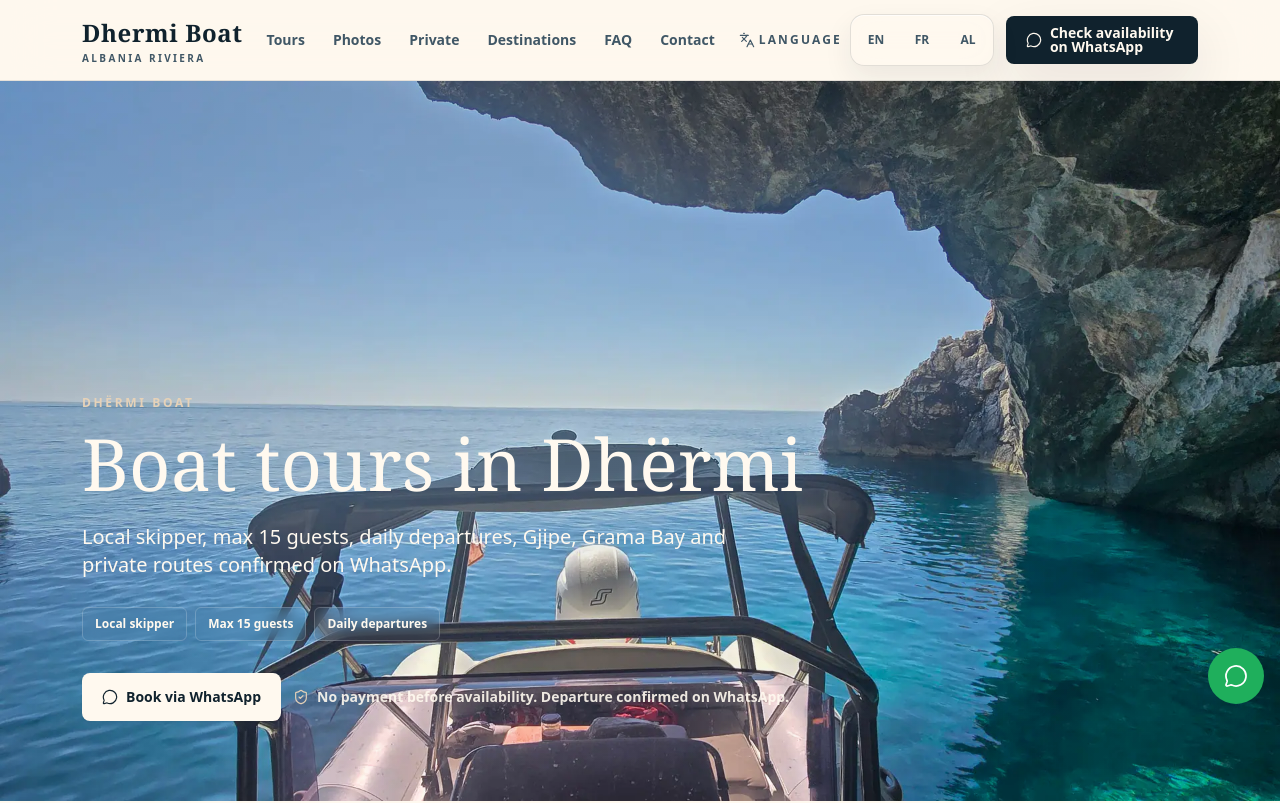
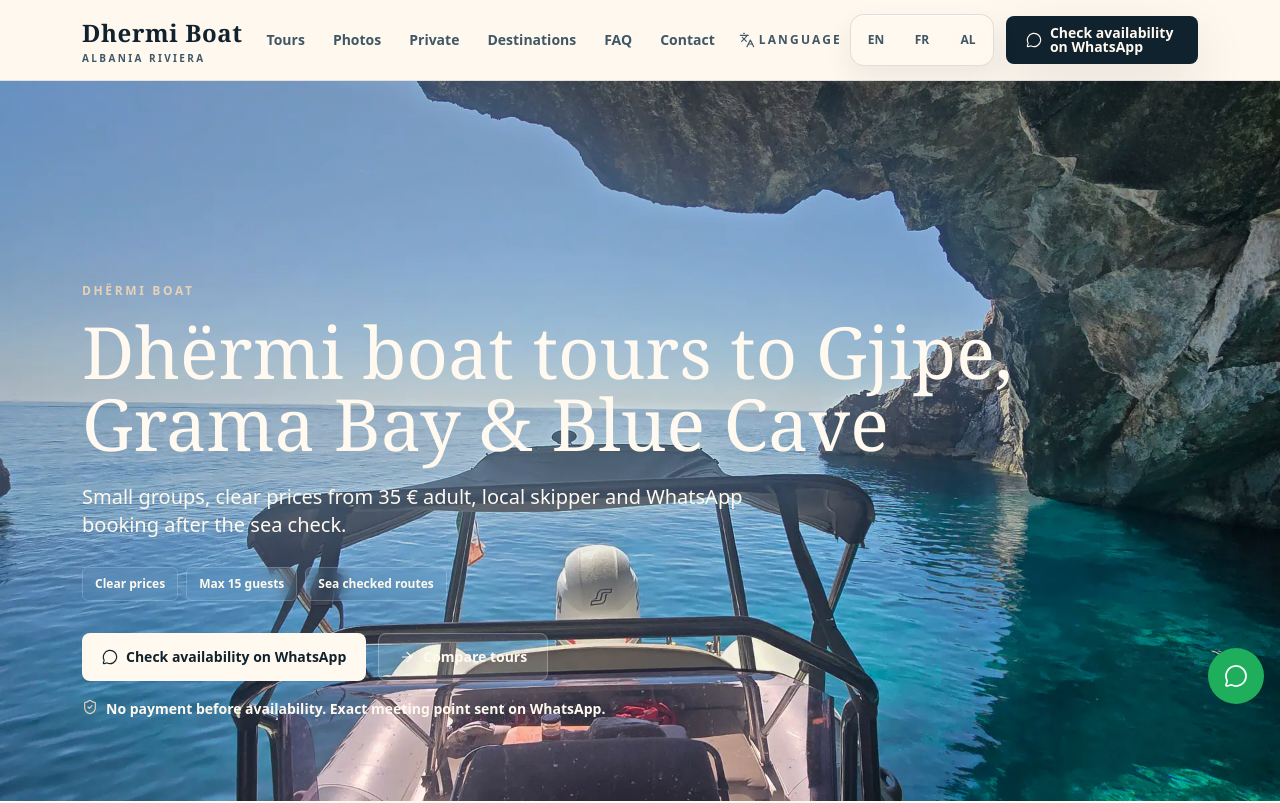
Before and after one commit to paulreginaphoto/dhermi-boats, a Next.js app: page / in a window 1280 px wide. Shown: the top 803 px of the page. Built offline with nearby package versions, Linux system fonts and the light colour scheme; no server answers.

Commit message:
Polish homepage conversion hero

```diff
--- a/app/page.tsx
+++ b/app/page.tsx
@@ -1,6 +1,6 @@
 import type { Metadata } from "next";
 import Image from "next/image";
-import { CalendarDays, Clock3, Euro, HelpCircle, Mail, MapPin, Maximize2, MessageCircle, Phone, ShieldCheck, Star, Users } from "lucide-react";
+import { ArrowRight, CalendarDays, Clock3, Euro, HelpCircle, Mail, MapPin, Maximize2, MessageCircle, Phone, ShieldCheck, Star, Users } from "lucide-react";
 import { ButtonLink } from "@/components/ButtonLink";
 import { FAQAccordion } from "@/components/FAQAccordion";
 import { LocalizedText } from "@/components/LocalizedText";
@@ -214,10 +214,10 @@ const tourRailScrollScript = String.raw`
 
 export const metadata: Metadata = {
   title: {
-    absolute: "Dhërmi Boat Tours | Minimal Boat Trips from Dhërmi"
+    absolute: "Dhërmi Boat Tours to Gjipe, Grama Bay & Blue Cave"
   },
   description:
-    "Minimal Dhërmi boat tour booking page for Gjipe, Grama Bay and private trips with a local skipper, max 15 guests and WhatsApp confirmation.",
+    "Book small-group and private boat tours from Dhërmi. Gjipe from 35 €, Grama Bay from 75 €, sunset and private trips confirmed on WhatsApp.",
   alternates: { canonical: canonical("/"), languages: languageAlternates("/") }
 };
 
@@ -226,7 +226,7 @@ export default function HomePage() {
     <>
       <SEOJsonLd data={[homePageSchema(), ...featuredTours.map((tour) => touristTripSchema(tour)), faqSchema(homepageFaqs)]} />
 
-      <section data-home-section="hero" className="relative min-h-[calc(100svh-5rem)] overflow-hidden bg-navy text-pearl">
+      <section data-home-section="hero" data-sticky-relief-target className="relative min-h-[calc(100svh-5rem)] overflow-hidden bg-navy text-pearl">
         <Image
           src="/images/hero-riviera-tablet.webp"
           alt="Dhermi Boat on turquoise water below cliffs near Dhërmi"
@@ -238,11 +238,11 @@ export default function HomePage() {
         />
         <div className="absolute inset-0 bg-gradient-to-b from-navy/20 via-navy/38 to-navy/88" />
         <div className="relative mx-auto flex min-h-[calc(100svh-5rem)] max-w-site flex-col justify-end px-5 pb-28 pt-24 md:px-8 md:pb-20">
-          <div className="max-w-3xl">
+          <div className="max-w-5xl">
             <p className="text-xs font-bold uppercase tracking-[0.22em] text-sand">
               <LocalizedText id="minimal.hero.label">{enText("minimal.hero.label")}</LocalizedText>
             </p>
-            <h1 className="mt-4 max-w-4xl font-serif text-5xl font-medium leading-[0.98] text-pearl md:text-7xl">
+            <h1 className="mt-4 max-w-5xl font-serif text-4xl font-medium leading-[0.98] text-pearl sm:text-5xl md:text-7xl">
               <LocalizedText id="minimal.hero.title">{enText("minimal.hero.title")}</LocalizedText>
             </h1>
             <p className="mt-6 max-w-2xl text-lg leading-8 text-pearl/92 md:text-xl">
@@ -259,11 +259,14 @@ export default function HomePage() {
               <ButtonLink href={whatsappHrefForKey("default")} icon={MessageCircle} variant="dark" whatsappKey="default" analyticsPlacement="minimal_hero">
                 <LocalizedText id="minimal.cta.whatsapp">{enText("minimal.cta.whatsapp")}</LocalizedText>
               </ButtonLink>
-              <p className="flex items-center gap-2 text-sm font-semibold text-pearl/90">
-                <ShieldCheck className="h-4 w-4 text-sand" aria-hidden />
-                <LocalizedText id="minimal.reassurance">{enText("minimal.reassurance")}</LocalizedText>
-              </p>
+              <ButtonLink href="#tours" icon={ArrowRight} variant="secondary" className="border-white/25 bg-white/10 text-pearl hover:bg-white/18 focus-visible:ring-pearl">
+                <LocalizedText id="cta.compareTours">{enText("cta.compareTours")}</LocalizedText>
+              </ButtonLink>
             </div>
+            <p className="mt-4 flex max-w-xl items-start gap-2 text-sm font-semibold leading-6 text-pearl/92">
+              <ShieldCheck className="mt-0.5 h-4 w-4 shrink-0 text-sand" aria-hidden />
+              <LocalizedText id="minimal.reassurance">{enText("minimal.reassurance")}</LocalizedText>
+            </p>
           </div>
         </div>
       </section>
--- a/lib/i18n.ts
+++ b/lib/i18n.ts
@@ -336,17 +336,17 @@ export const translations: Record<Locale, Record<string, string>> = {
     "sticky.prices": "Prices",
     "sticky.call": "Call",
     "minimal.hero.label": "Dhërmi Boat",
-    "minimal.hero.title": "Boat tours in Dhërmi",
-    "minimal.hero.text": "Local skipper, max 15 guests, daily departures, Gjipe, Grama Bay and private routes confirmed on WhatsApp.",
-    "minimal.hero.badge.local": "Local skipper",
+    "minimal.hero.title": "Dhërmi boat tours to Gjipe, Grama Bay & Blue Cave",
+    "minimal.hero.text": "Small groups, clear prices from 35 € adult, local skipper and WhatsApp booking after the sea check.",
+    "minimal.hero.badge.local": "Clear prices",
     "minimal.hero.badge.capacity": "Max 15 guests",
-    "minimal.hero.badge.daily": "Daily departures",
-    "minimal.cta.whatsapp": "Book via WhatsApp",
-    "minimal.reassurance": "No payment before availability. Departure confirmed on WhatsApp.",
+    "minimal.hero.badge.daily": "Sea checked routes",
+    "minimal.cta.whatsapp": "Check availability on WhatsApp",
+    "minimal.reassurance": "No payment before availability. Exact meeting point sent on WhatsApp.",
     "minimal.tours.label": "Tours",
     "minimal.tours.kicker": "5 routes",
     "minimal.tours.title": "Five tours. One simple WhatsApp booking.",
-    "minimal.tours.hint": "Scroll down to compare every route.",
+    "minimal.tours.hint": "Prices start from 35 € adult. Scroll to compare, then confirm on WhatsApp.",
     "minimal.tours.detail": "See detail",
     "minimal.tours.book": "Book",
     "minimal.gallery.label": "Gallery",
@@ -974,17 +974,17 @@ export const translations: Record<Locale, Record<string, string>> = {
     "sticky.prices": "Prix",
     "sticky.call": "Appeler",
     "minimal.hero.label": "Dhermi Boat",
-    "minimal.hero.title": "Excursions en bateau à Dhërmi",
-    "minimal.hero.text": "Skipper local, 15 personnes max, départs quotidiens, Gjipe, Grama Bay et routes privées confirmées sur WhatsApp.",
-    "minimal.hero.badge.local": "Skipper local",
+    "minimal.hero.title": "Excursions bateau de Dhërmi vers Gjipe, Grama Bay et la Grotte Bleue",
+    "minimal.hero.text": "Petits groupes, prix clairs dès 35 € adulte, skipper local et réservation WhatsApp après vérification de la mer.",
+    "minimal.hero.badge.local": "Prix clairs",
     "minimal.hero.badge.capacity": "15 personnes max",
-    "minimal.hero.badge.daily": "Départs quotidiens",
-    "minimal.cta.whatsapp": "Réserver via WhatsApp",
-    "minimal.reassurance": "Pas de paiement avant disponibilité. Départ confirmé sur WhatsApp.",
+    "minimal.hero.badge.daily": "Route vérifiée en mer",
+    "minimal.cta.whatsapp": "Vérifier sur WhatsApp",
+    "minimal.reassurance": "Pas de paiement avant disponibilité. Point exact envoyé sur WhatsApp.",
     "minimal.tours.label": "Tours",
     "minimal.tours.kicker": "5 routes",
     "minimal.tours.title": "Cinq tours. Une réservation WhatsApp simple.",
-    "minimal.tours.hint": "Descendez pour comparer les routes.",
+    "minimal.tours.hint": "Prix dès 35 € adulte. Descendez pour comparer, puis confirmez sur WhatsApp.",
     "minimal.tours.detail": "Voir le détail",
     "minimal.tours.book": "Réserver",
     "minimal.gallery.label": "Galerie",
@@ -1612,17 +1612,17 @@ export const translations: Record<Locale, Record<string, string>> = {
     "sticky.prices": "Çmimet",
     "sticky.call": "Telefono",
     "minimal.hero.label": "Dhermi Boat",
-    "minimal.hero.title": "Ekskursione me varkë në Dhërmi",
-    "minimal.hero.text": "Skiper vendas, maksimumi 15 persona, nisje çdo ditë, Gjipe, Grama Bay dhe rrugë private të konfirmuara në WhatsApp.",
-    "minimal.hero.badge.local": "Skiper vendas",
+    "minimal.hero.title": "Ture me varkë nga Dhërmiu në Gjipe, Grama Bay dhe Shpellën Blu",
+    "minimal.hero.text": "Grupe të vogla, çmime të qarta nga 35 € për të rritur, skiper vendas dhe rezervim në WhatsApp pas kontrollit të detit.",
+    "minimal.hero.badge.local": "Çmime të qarta",
     "minimal.hero.badge.capacity": "Maks 15 persona",
-    "minimal.hero.badge.daily": "Nisje çdo ditë",
-    "minimal.cta.whatsapp": "Rezervo në WhatsApp",
-    "minimal.reassurance": "Pa pagesë para disponueshmërisë. Nisja konfirmohet në WhatsApp.",
+    "minimal.hero.badge.daily": "Rrugë sipas detit",
+    "minimal.cta.whatsapp": "Kontrollo në WhatsApp",
+    "minimal.reassurance": "Pa pagesë para disponueshmërisë. Pika e saktë dërgohet në WhatsApp.",
     "minimal.tours.label": "Ture",
     "minimal.tours.kicker": "5 rrugë",
     "minimal.tours.title": "Pesë ture. Një rezervim i thjeshtë në WhatsApp.",
-    "minimal.tours.hint": "Lëvizni poshtë për të krahasuar rrugët.",
+    "minimal.tours.hint": "Çmimet fillojnë nga 35 € për të rritur. Lëvizni për të krahasuar dhe konfirmoni në WhatsApp.",
     "minimal.tours.detail": "Shiko detajet",
     "minimal.tours.book": "Rezervo",
     "minimal.gallery.label": "Galeri",
```
Also changed, not shown: public/locales/translations.json, 13 other files (tests, documents, lock files or other folders).
